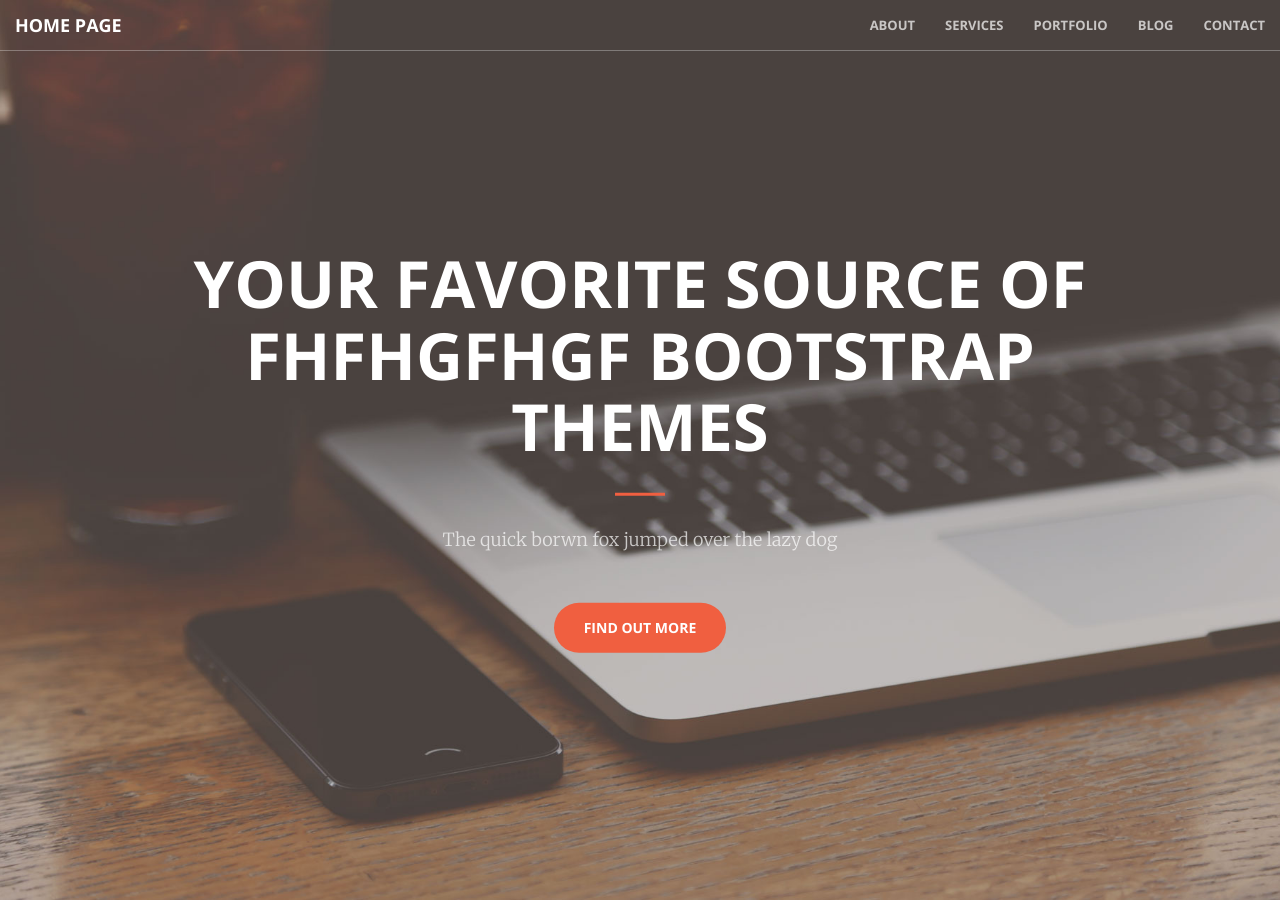
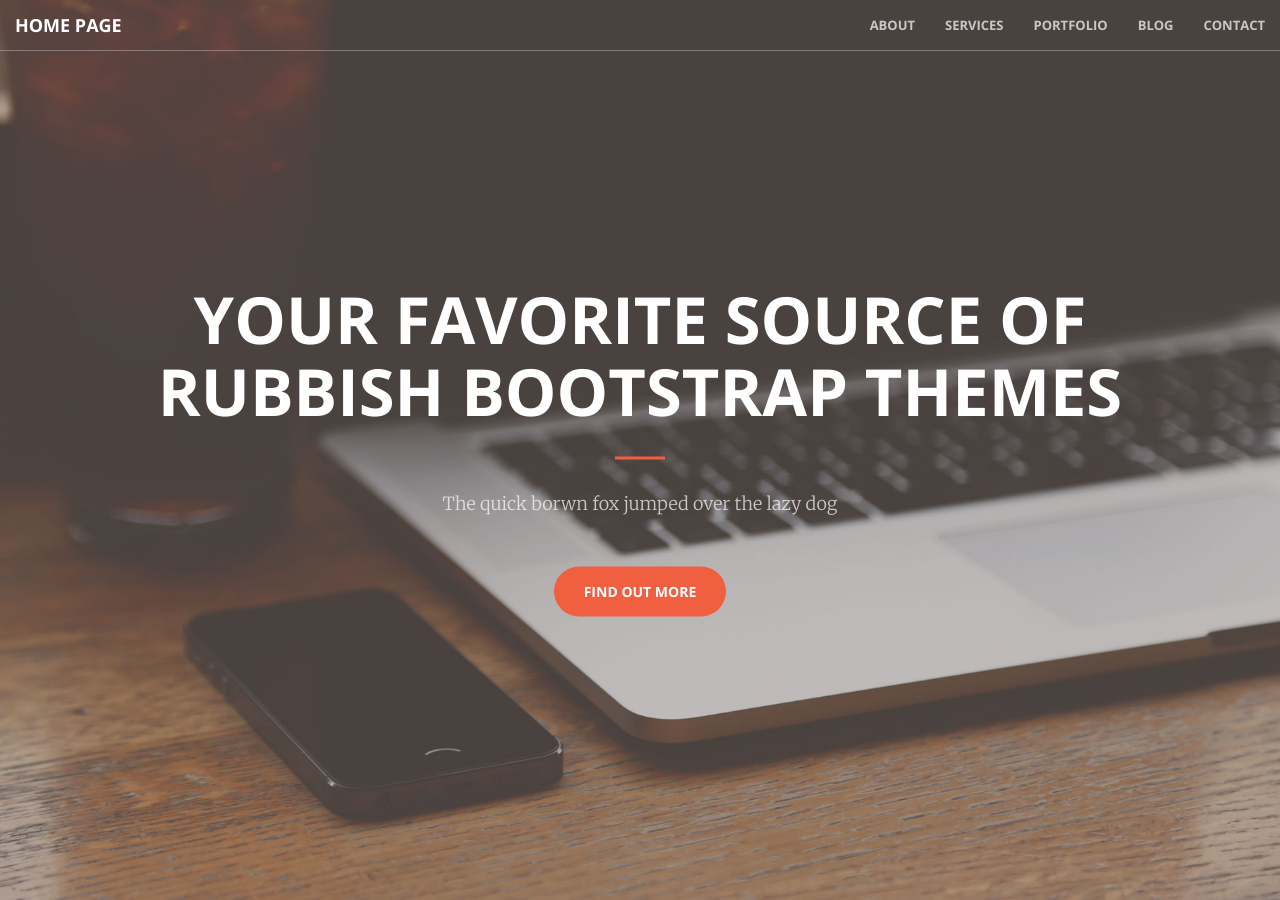
Before and after one commit to PadsterReynolds/creative_2, a Jekyll site: the page built from index.html, in a window 1280 px wide. Built offline with Jekyll 4.4.1, drawn with Linux system fonts in a browser that asks for light colours.

Commit message:
Updated 'index.html' via CloudCannon

```diff
--- a/index.html
+++ b/index.html
@@ -8,10 +8,10 @@
     <header>
         <div class="header-content">
             <div class="header-content-inner">
-                <h1 class="editable">Your Favorite Source of fhfhgfhgf Bootstrap Themes</h1>
+                <h1 class="editable">Your Favorite Source of Rubbish Bootstrap Themes</h1>
                 <hr />
                 <p class="editable">The quick borwn fox jumped over the lazy dog</p>
-                <a href="/about.html" class="btn btn-primary btn-xl">Find Out More</a>
+                <a href="/about.html" class="btn btn-primary btn-xl editable">Find Out More</a>
             </div>
         </div>
     </header>
```
